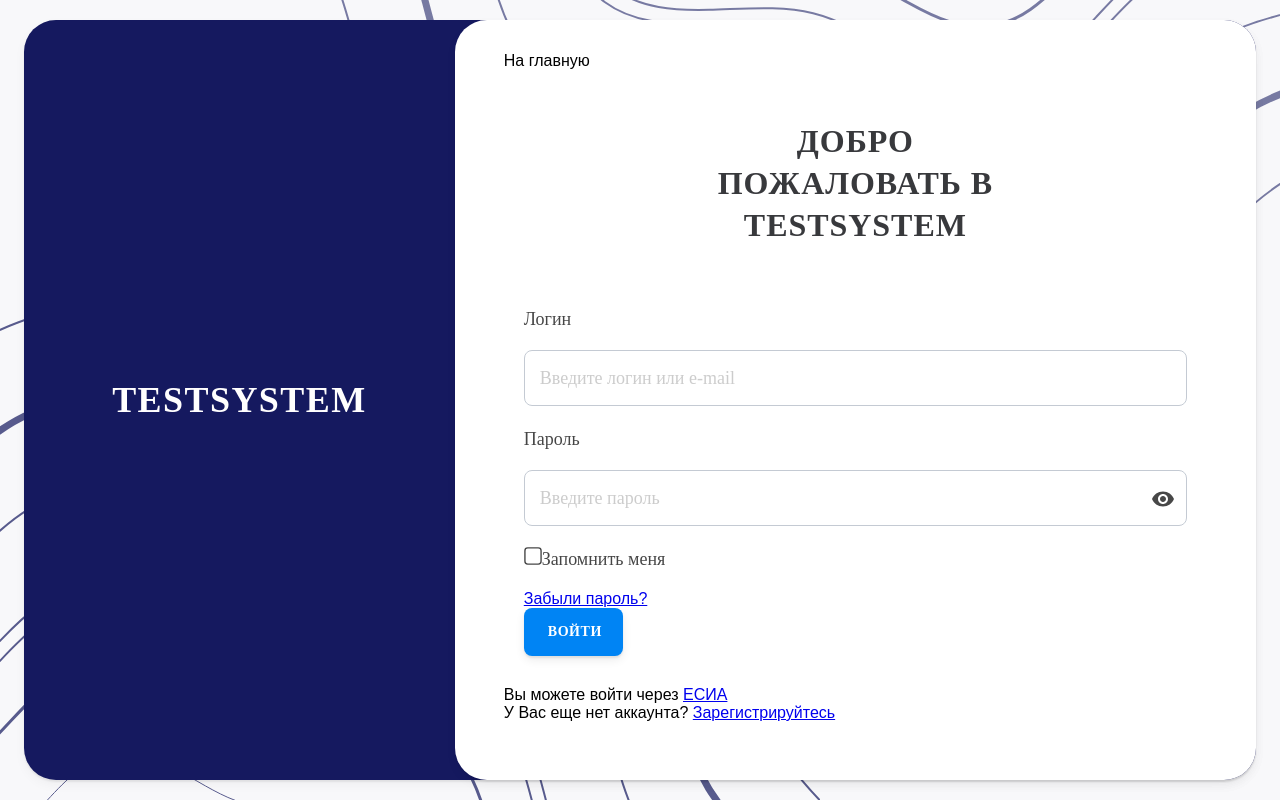
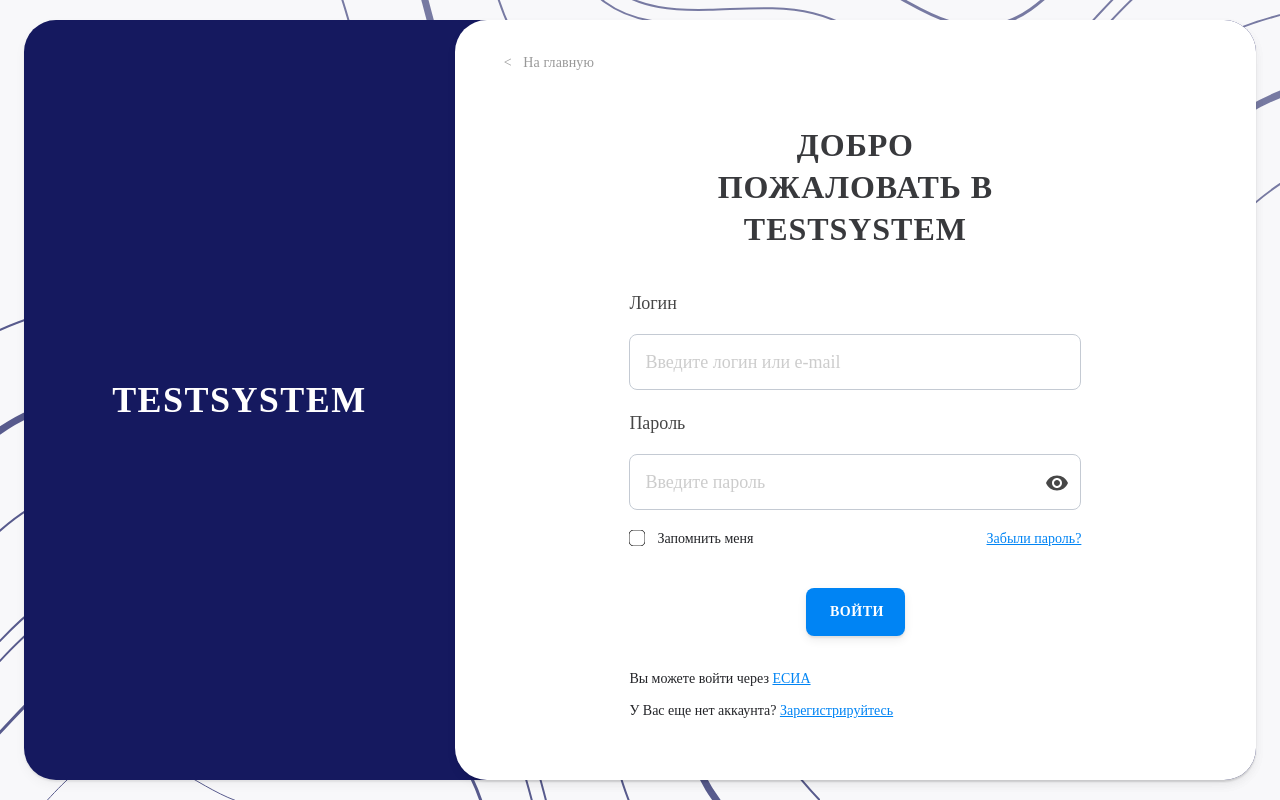
Before and after one commit to seledkov/forms-practice, a React (Create React App) app: page / in a window 1280 px wide. Built offline with nearby package versions, Linux system fonts and the light colour scheme; the HTML template or start-up script is replaced by a standard one.

Commit message:
add style LoginPage and GuestLoginForm

```diff
--- a/src/Components/Login/GuestLoginForm.scss
+++ b/src/Components/Login/GuestLoginForm.scss
@@ -1,7 +1,10 @@
 .user-input-form {
-  margin: 10px auto;
-  padding: 20px;
-  label {
+  width: 452px;
+  .flex-sb {
+    display: flex;
+    justify-content: space-between;
+  }
+  &__label {
     font-family: IBM Plex Sans;
     display: block;
     font-size: 18px;
@@ -43,9 +46,11 @@
     }
   }
   &__actions {
+    margin: 40px 0 34px 0;
     text-align: right;
   }
   &__actions-button {
+    margin: 0 auto;
     display: flex;
     align-items: center;
     padding: 16px 24px;
@@ -64,11 +69,12 @@
     text-transform: uppercase;
     color: #ffffff;
   }
-  &__checkbox {
-    width: 20px;
-    height: 20px;
-    background: #0084f4;
-    border-radius: 6px;
+  &__link {
+    font-family: Play;
+    font-size: 14px;
+    line-height: 18px;
+    text-decoration-line: underline;
+    color: #0084f4;
   }
   &__error-message {
     position: absolute;
@@ -85,18 +91,22 @@
   align-items: start;
 
   --checked-state-bg-color: #0084f4;
-  --checked-state-check-color: #ffffff;
+  --checked-state-checkmark-color: #ffffff;
   --outline-color: var(--checked-state-bg-color);
   --outline-offset: 2px;
   /* create a postioning context for the checkbox within the label */
   position: relative;
 
   /* other label styles here */
-
+  &__text {
+    font-family: Play;
+    font-size: 14px;
+    line-height: 18px;
+    color: #232428;
+  }
   input[type='checkbox'] {
     /* remove the checkbox from flow */
     position: absolute;
-
     /* hide it visually */
     opacity: 0;
 
@@ -113,8 +123,8 @@
   }
   /* visually show focus outline when the SVG receives focus */
   input[type='checkbox']:focus + svg {
-    outline: 3px solid #e55360;
-    outline-offset: 2px;
+    outline: 2px solid var(--checked-state-bg-color);
+    outline-offset: 1px;
   }
 
   /* hide the focus styles for mouse users */
@@ -128,11 +138,10 @@
     width: 1em;
     height: 1em;
 
-    /* ... */
-
+    margin: 0 12px 0 0;
     /* apply a transition to the elements inside the svg */
     * {
-      transition: all 0.1s linear;
+      transition: all 1s linear;
     }
   }
 
@@ -144,8 +153,7 @@
     }
 
     .checkbox__checkmark {
-      // stroke: var(--checked-state-checkmark-color);
-      stroke: #fff;
+      fill: var(--checked-state-checkmark-color);
     }
   }
 }
--- a/src/Components/Login/GuestLoginForm.tsx
+++ b/src/Components/Login/GuestLoginForm.tsx
@@ -2,7 +2,7 @@ import React, { useState } from 'react';
 import { ChangeEvent, FormEvent } from 'react';
 import './GuestLoginForm.scss';
 import passShowIcon from '../../img/icons/passShowIcon.svg';
-import checkboxBox from '../../img/icons/checkbox/checkboxBox.svg';
+import checkboxBox from '../../img/icons/checkboxBox.svg';
 
 const GuestLoginForm = (props: any) => {
   const [enteredLogin, setEnteredLogin] = useState('');
@@ -55,7 +55,9 @@ const GuestLoginForm = (props: any) => {
   return (
     <form className='user-input-form' onSubmit={formSubmitHandler}>
       <div className='user-input-form__wrapper'>
-        <label htmlFor='name'>Логин</label>
+        <label htmlFor='name' className='user-input-form__label'>
+          Логин
+        </label>
         <input
           className={
             isInvalidLoginInput
@@ -73,7 +75,9 @@ const GuestLoginForm = (props: any) => {
         {isError && <p className='user-input-form__error-message'> Неверный логин или пароль</p>}
       </div>
       <div className='user-input-form__wrapper'>
-        <label htmlFor='password'>Пароль</label>
+        <label htmlFor='password' className='user-input-form__label'>
+          Пароль
+        </label>
         <input
           className={
             isInvalidPasswordInput
@@ -94,36 +98,34 @@ const GuestLoginForm = (props: any) => {
           onClick={passwordShowToogle}
         />
       </div>
-      <div>
+      <div className='user-input-form__wrapper flex-sb'>
         <div>
           <label
             htmlFor='login-checkbox'
             className='user-input-form__custom-checkbox custom-checkbox'>
-            {/* todo: create custom checkbox component */}
+            {/* todo: create custom checkbox component and import svg*/}
             <input type='checkbox' id='login-checkbox' className='custom-checkbox__input' />
-            <svg width='32' height='32' viewBox='-4 -4 39 39' aria-hidden='true' focusable='false'>
+            <svg width='20' height='20' viewBox='0 0 20 20' aria-hidden='true' focusable='false'>
               <rect
                 className='checkbox__bg'
-                width='35'
-                height='35'
-                x='-2'
-                y='-2'
+                width='20'
+                height='20'
                 stroke='currentColor'
                 fill='none'
-                strokeWidth='3'
-                rx='6'
-                ry='6'></rect>
-              <polyline
+                rx='6'></rect>
+              <path
                 className='checkbox__checkmark'
-                points='4,14 12,23 28,5'
-                stroke='transparent'
-                strokeWidth='4'
-                fill='none'></polyline>
+                d='M12.9121 7.29886C13.1992 7.01171 13.6648 7.01171 13.952 7.29886C14.2391 7.58601 14.2391 8.05157 13.952 8.33872L9.54019 12.7505C9.25304 13.0376 8.78748 13.0376 8.50033 12.7505L6.04935 10.2995C5.7622 10.0124 5.7622 9.54679 6.04935 9.25964C6.3365 8.97249 6.80206 8.97249 7.08921 9.25964L9.02026 11.1907L12.9121 7.29886Z'
+                stroke='none'
+                fill='transparent'
+              />
             </svg>
             <span className='custom-checkbox__text'>Запомнить меня</span>
           </label>
         </div>
-        <a href='#'>Забыли пароль? </a>
+        <a href='#' className='user-input-form__link'>
+          Забыли пароль?{' '}
+        </a>
       </div>
       <div className='user-input-form__actions'>
         <button className='user-input-form__actions-button' type='submit'>
--- a/src/Components/Login/LoginPage.scss
+++ b/src/Components/Login/LoginPage.scss
@@ -5,6 +5,18 @@
   display: flex;
   justify-content: center;
   align-items: center;
+  &__return {
+    font-family: Play;
+    font-size: 14px;
+    line-height: 22px;
+    letter-spacing: 0.1px;
+    color: #333333;
+    opacity: 0.5;
+  }
+  &__return::before {
+    content: '<';
+    padding-right: 8px;
+  }
   &__wrapper {
     display: flex;
     justify-content: flex-end;
@@ -20,6 +32,10 @@
     background: #ffffff;
     box-shadow: 0px 2px 2px rgba(0, 0, 0, 0.07), 0px 5px 12px rgba(0, 0, 0, 0.04);
     border-radius: 32px;
+  }
+  &__content-wrapper {
+    width: 452px;
+    margin: 0 auto;
   }
   &__title {
     width: 360px;
@@ -46,4 +62,13 @@
     text-transform: uppercase;
     color: #fffefe;
   }
+  &__links {
+    font-family: Play;
+    font-size: 14px;
+    line-height: 18px;
+    color: #232428;
+    a {
+      color: #0084f4;
+    }
+  }
 }
--- a/src/Components/Login/LoginPage.tsx
+++ b/src/Components/Login/LoginPage.tsx
@@ -8,14 +8,22 @@ const LoginPage = (props: any) => {
       <div className='login-page__wrapper'>
         <div className='login-page__bg-text'>testSYSTEM</div>
         <div className='login-page__content'>
-          <div> На главную</div>
-          <div className='login-page__title'>Добро пожаловать в testsystem</div>
-          <GuestLoginForm onSetIsLogin={props.onSetIsLogin} />
-          <div>
-            Вы можете войти через <a href='#'>ЕСИА</a>{' '}
+          <div className='login-page__return'>
+            <span> На главную</span>
           </div>
-          <div>
-            У Вас еще нет аккаунта? <a href='#'>Зарегистрируйтесь</a>{' '}
+          <div className='login-page__content-wrapper'>
+            <div className='login-page__title'>Добро пожаловать в testsystem</div>
+            <GuestLoginForm onSetIsLogin={props.onSetIsLogin} />
+
+            <div className='login-page__links'>
+              <p>
+                Вы можете войти через <a href='#'>ЕСИА</a>
+              </p>
+              <p>
+                {' '}
+                У Вас еще нет аккаунта? <a href='#'>Зарегистрируйтесь</a>{' '}
+              </p>
+            </div>
           </div>
         </div>
       </div>
```
Also changed, not shown: src/img/icons/checkboxBox.svg (renamed from src/img/icons/checkbox/checkboxBox.svg).
